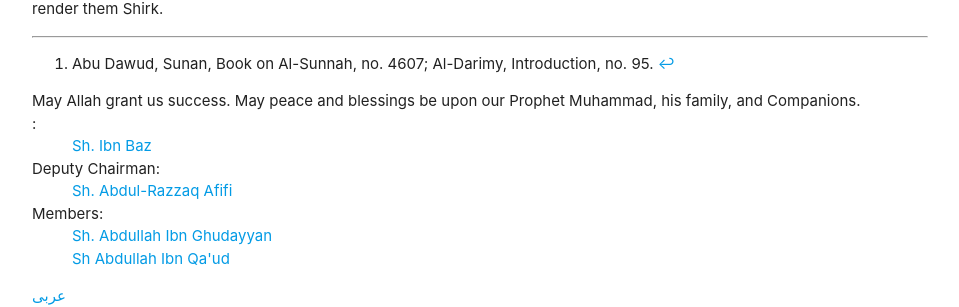
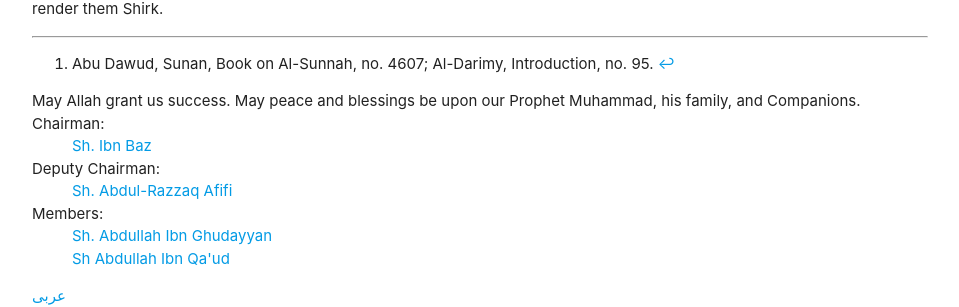
Before and after one commit to alsalafiyyah/alifta, a Jekyll site: the page built from _posts/en/2020-10-03-meaning-bidah.md, in a window 1280 px wide. Shown: the part 479-786 px from the top of the page, without its empty margins (160-1119 px from the left). Built offline with Jekyll 4.4.1, drawn with Linux system fonts in a browser that asks for light colours.

Commit message:
Update en.yml

```diff
--- a/_data/locales/en.yml
+++ b/_data/locales/en.yml
@@ -18,7 +18,7 @@ page:
 post:
   dated: "Posted on:"
   end: "May Allah grant us success. May peace and blessings be upon our Prophet Muhammad, his family, and Companions."
-  deputy: Deputy
+  chairman: Chairman
   deputy_chairman: Deputy Chairman
   members: Members
   shaykh: Sh.
```
